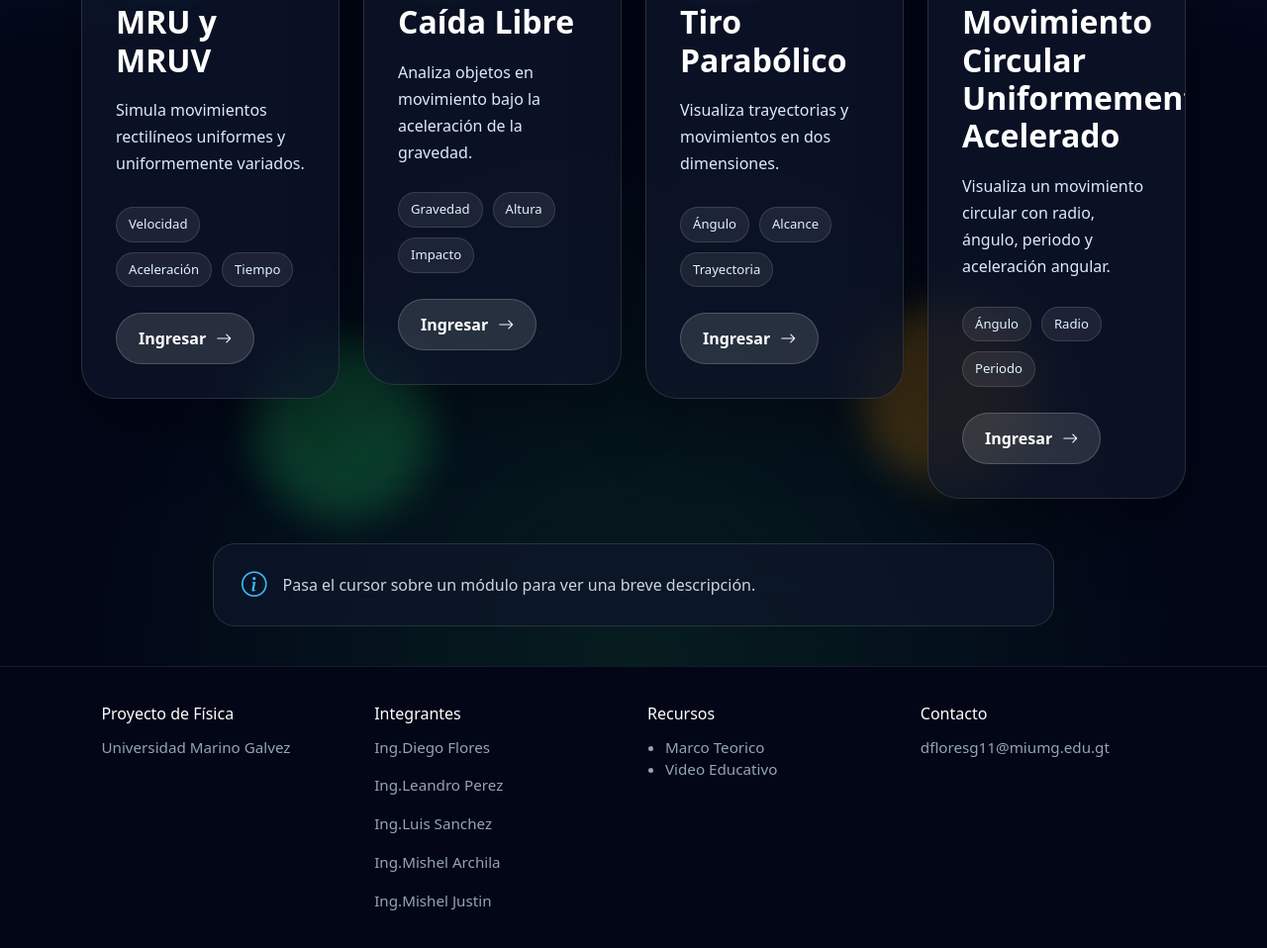
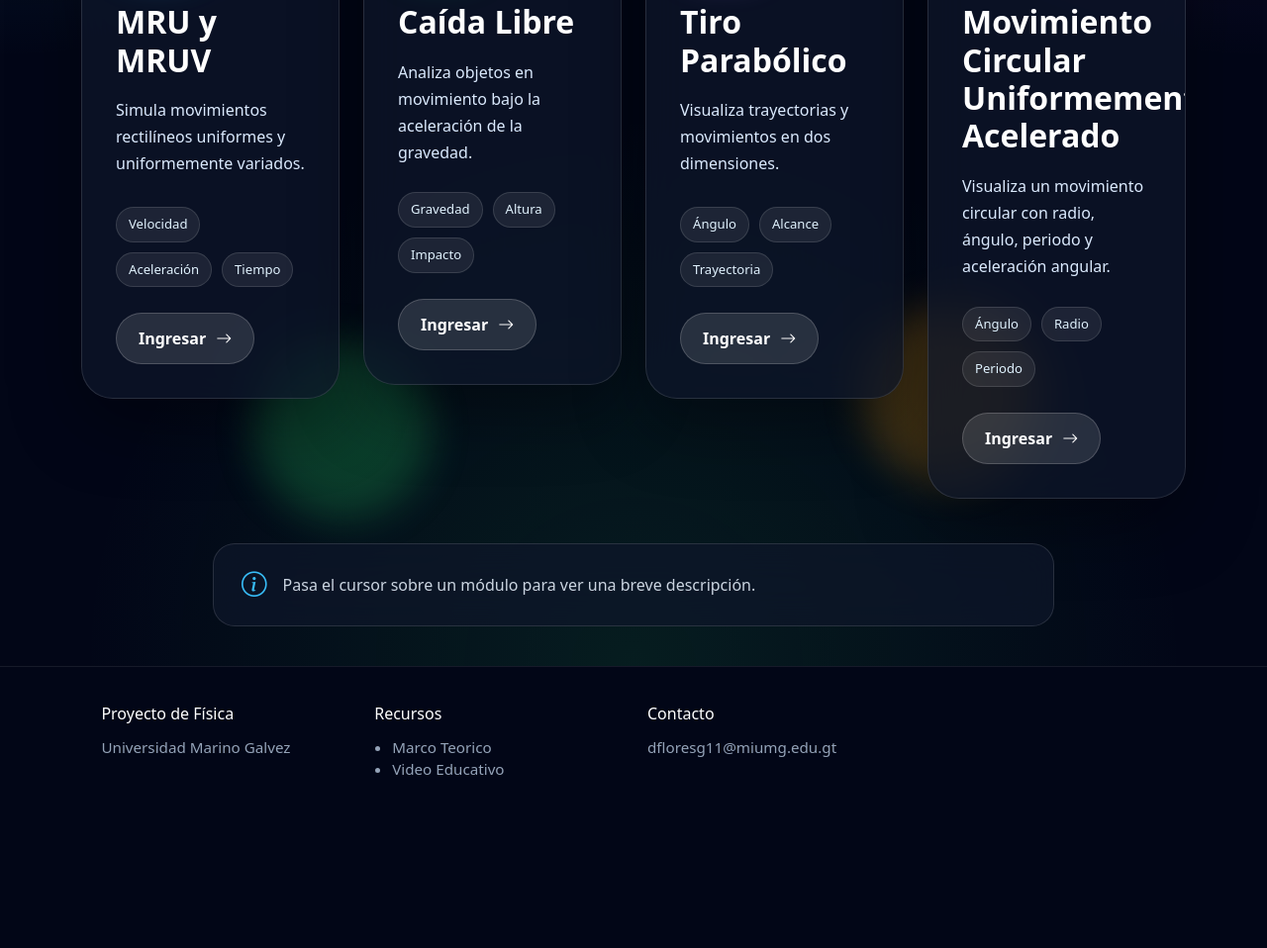
Before and after one commit to Angelykcoder/Simulador-Fisica, a plain HTML site: page Index.html in a window 1280 px wide. Shown: the part 564-1522 px from the top of the page at 99% size. After the commit the page ends 1407 px from the top, so only its background shows below. Drawn offline with nearby package versions, Linux system fonts and the light colour scheme.

Commit message:
Update Index.html

```diff
--- a/Index.html
+++ b/Index.html
@@ -188,14 +188,7 @@
             <p>Universidad Marino Galvez</p>
         </section>
 
-        <section>
-            <h3>Integrantes</h3>
-            <p>Ing.Diego Flores</p>
-             <p>Ing.Leandro Perez</p>
-             <p>Ing.Luis Sanchez</p>
-             <p>Ing.Mishel Archila</p>
-            <p>Ing.Mishel Justin</p>
-        </section>
+
 
         <section>
             <h3>Recursos</h3>
```
